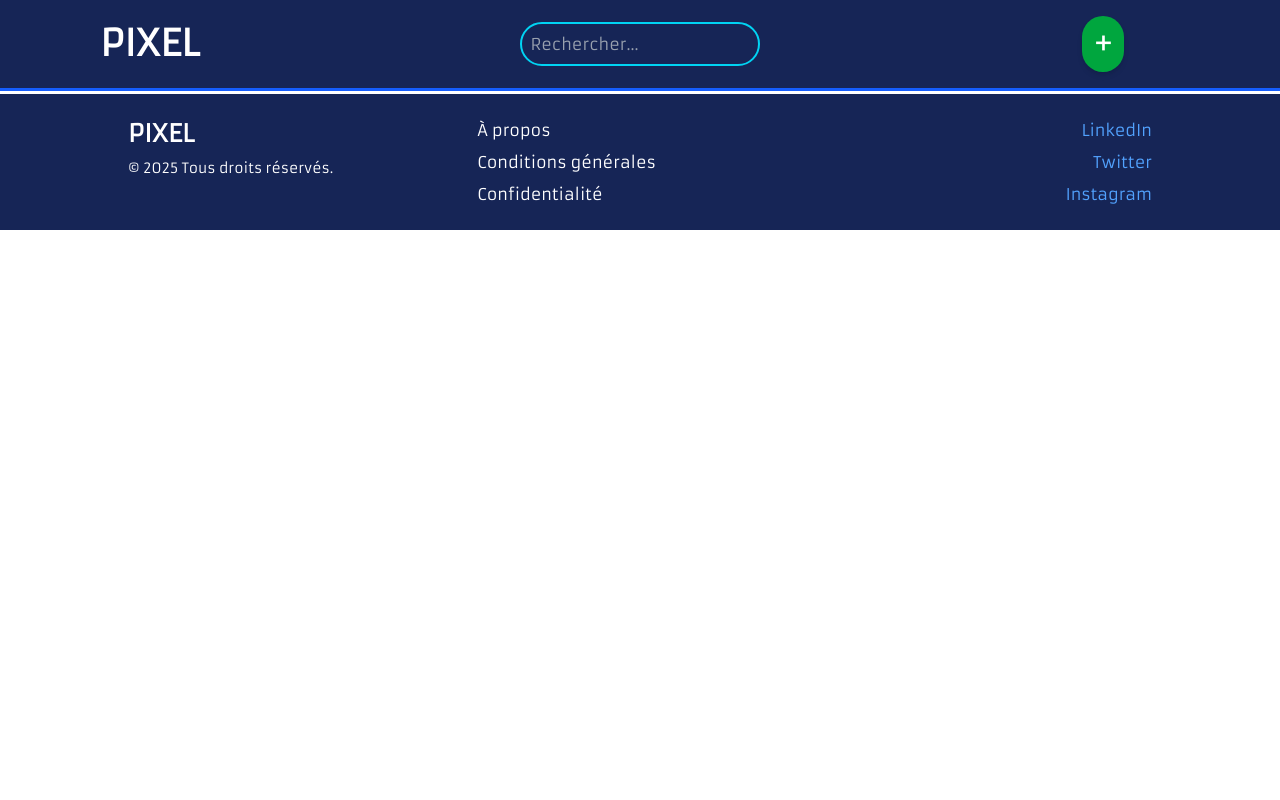
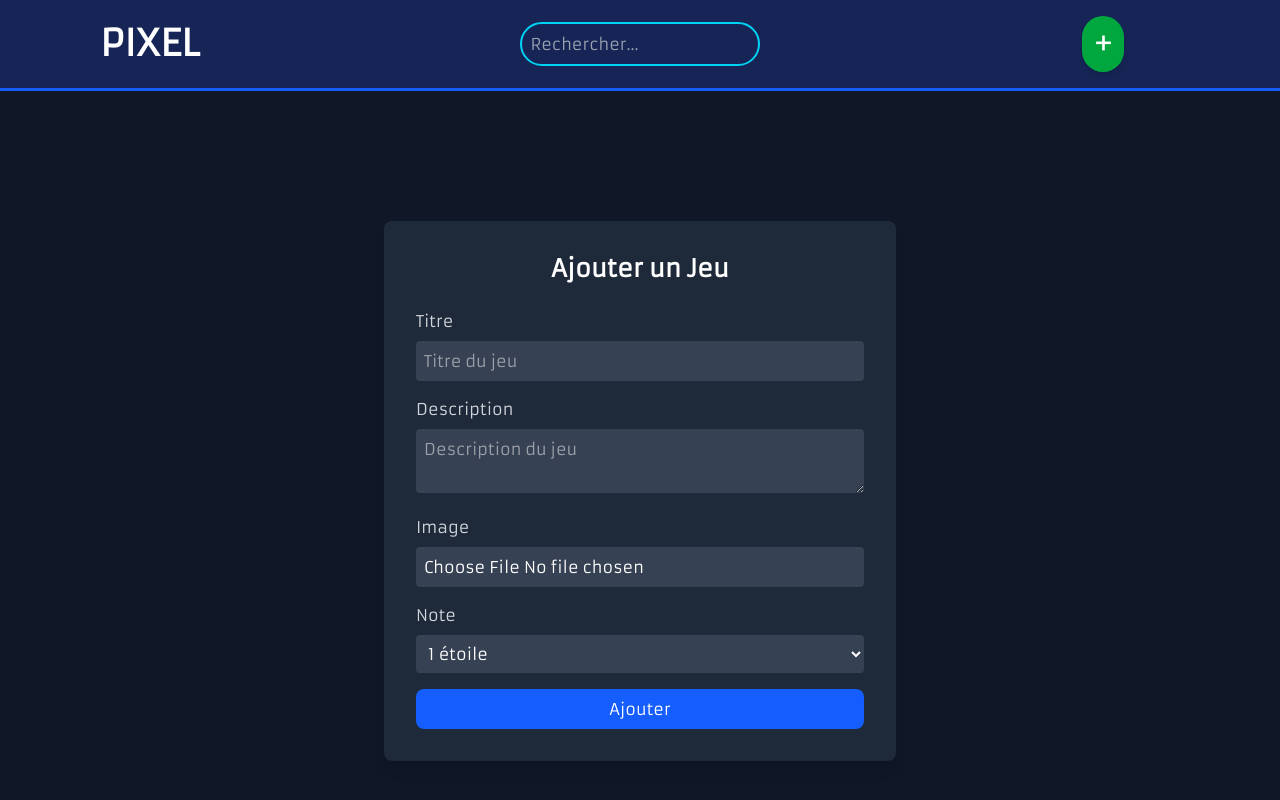
Before and after one commit to VictorLuigi27/examen, a React (Vite) app: page /ajouter in a window 1280 px wide. Shown: the top 800 px of the page. Built offline with nearby package versions, Linux system fonts and the light colour scheme.

Commit message:
Add game

```diff
--- a/src/App.tsx
+++ b/src/App.tsx
@@ -4,6 +4,7 @@ import Footer from "./assets/components/Footer/footer";
 import Header from "./assets/components/Header/header";
 import Jeu from "./assets/components/Jeu/jeu";
 import Modification from "./assets/components/Modification/modification";
+import Ajout from "./assets/components/Ajout/ajout";
 
 function App() {
   return (
@@ -13,6 +14,7 @@ function App() {
         <Route path="/" element={<Accueil />} />
         <Route path="/jeu/:id" element={<Jeu />} />
         <Route path="/modifier" element={<Modification />} />
+        <Route path="/ajouter" element={<Ajout />} />
       </Routes>
       <Footer />
     </Router>
--- /dev/null
+++ b/src/assets/components/Ajout/ajout.tsx
@@ -0,0 +1,35 @@
+export default function AjoutJeu() {
+    return (
+      <div className="bg-gray-900 text-white min-h-screen flex items-center justify-center p-6">
+        <div className="bg-gray-800 p-8 rounded-lg shadow-lg w-full max-w-lg">
+          <h1 className="text-2xl font-bold mb-6 text-center">Ajouter un Jeu</h1>
+
+          <div className="mb-4">
+            <label className="block text-gray-300 mb-2">Titre</label>
+            <input type="text" className="w-full p-2 rounded bg-gray-700 text-white focus:outline-none focus:ring-2 focus:ring-blue-500" placeholder="Titre du jeu" />
+          </div>
+
+          <div className="mb-4">
+            <label className="block text-gray-300 mb-2">Description</label>
+            <textarea className="w-full p-2 rounded bg-gray-700 text-white focus:outline-none focus:ring-2 focus:ring-blue-500" placeholder="Description du jeu"></textarea>
+          </div>
+
+          <div className="mb-4">
+            <label className="block text-gray-300 mb-2">Image</label>
+            <input type="file" className="w-full p-2 rounded bg-gray-700 text-white focus:outline-none focus:ring-2 focus:ring-blue-500" placeholder="URL de l'image" />
+          </div>
+
+          <div className="mb-4">
+            <label className="block text-gray-300 mb-2">Note</label>
+            <select className="w-full p-2 rounded bg-gray-700 text-white focus:outline-none focus:ring-2 focus:ring-blue-500">
+              {[1, 2, 3, 4, 5].map((note) => (
+                <option key={note} value={note}>{note} étoile{note > 1 ? 's' : ''}</option>
+              ))}
+            </select>
+          </div>
+
+          <button className="w-full bg-blue-600 hover:bg-blue-500 text-white py-2 rounded-lg transition duration-300">Ajouter</button>
+        </div>
+      </div>
+    );
+  }
--- a/src/assets/components/Header/header.tsx
+++ b/src/assets/components/Header/header.tsx
@@ -21,9 +21,11 @@ export default function Header() {
         </div>
 
         {/* Pour ajouter un jeu */}
-        <button className="bg-green-600 hover:bg-green-500 text-white p-3 rounded-full transition duration-300 shadow-md flex items-center justify-center cursor-pointer">
-          <span className="text-2xl font-bold">+</span>
-        </button>
+        <Link to={"/ajouter"}>
+          <button className="bg-green-600 hover:bg-green-500 text-white p-3 rounded-full transition duration-300 shadow-md flex items-center justify-center cursor-pointer">
+            <span className="text-2xl font-bold">+</span>
+          </button>
+        </Link>
 
       </div>
     </div>
--- a/src/assets/components/Jeu/jeu.tsx
+++ b/src/assets/components/Jeu/jeu.tsx
@@ -1,3 +1,4 @@
+import { Link } from 'react-router-dom';
 import { useParams } from "react-router-dom";
 import { useState, useEffect } from "react";
 import { FaStar, FaRegStar, FaEdit, FaTrash } from "react-icons/fa";
@@ -37,7 +38,7 @@ export default function Jeu() {
         <div className="md:w-1/3 flex flex-col items-center">
           <img src={jeu.image} alt={jeu.title} className="rounded-lg shadow-md w-full mb-3" />
 
-          {/* Étoiles */}
+          {/* Les étoiles */}
           <div className="flex gap-1 mb-3">
             {[...Array(5)].map((_, index) =>
               index < jeu.rating ? (
@@ -48,11 +49,14 @@ export default function Jeu() {
             )}
           </div>
 
-          {/* Boutons */}
+          {/* Les boutons de modifications et supprimer */}
           <div className="flex flex-col gap-2 w-full">
-            <button className="bg-blue-600 hover:bg-blue-500 text-white px-3 py-2 rounded-lg flex items-center justify-center gap-2 transition duration-300 cursor-pointer w-full">
-              <FaEdit /> Modifier
-            </button>
+            <Link to={"/modifier"}>
+                <button className="bg-blue-600 hover:bg-blue-500 text-white px-3 py-2 rounded-lg flex items-center justify-center gap-2 transition duration-300 cursor-pointer w-full">
+                <FaEdit /> Modifier
+                </button>
+            </Link>
+
             <button className="bg-red-600 hover:bg-red-500 text-white px-3 py-2 rounded-lg flex items-center justify-center gap-2 transition duration-300 cursor-pointer w-full">
               <FaTrash /> Supprimer
             </button>
@@ -61,8 +65,8 @@ export default function Jeu() {
 
         {/* Partie droite : Titre + Description */}
         <div className="md:w-2/3 flex flex-col">
-          <h1 className="text-2xl font-bold mb-3">{jeu.title}</h1> {/* Espacement réduit */}
-          <p className="text-gray-300">{jeu.description}</p> {/* Moins d'écart */}
+          <h1 className="text-2xl font-bold mb-3">{jeu.title}</h1>
+          <p className="text-gray-300">{jeu.description}</p>
         </div>
 
       </div>
```
